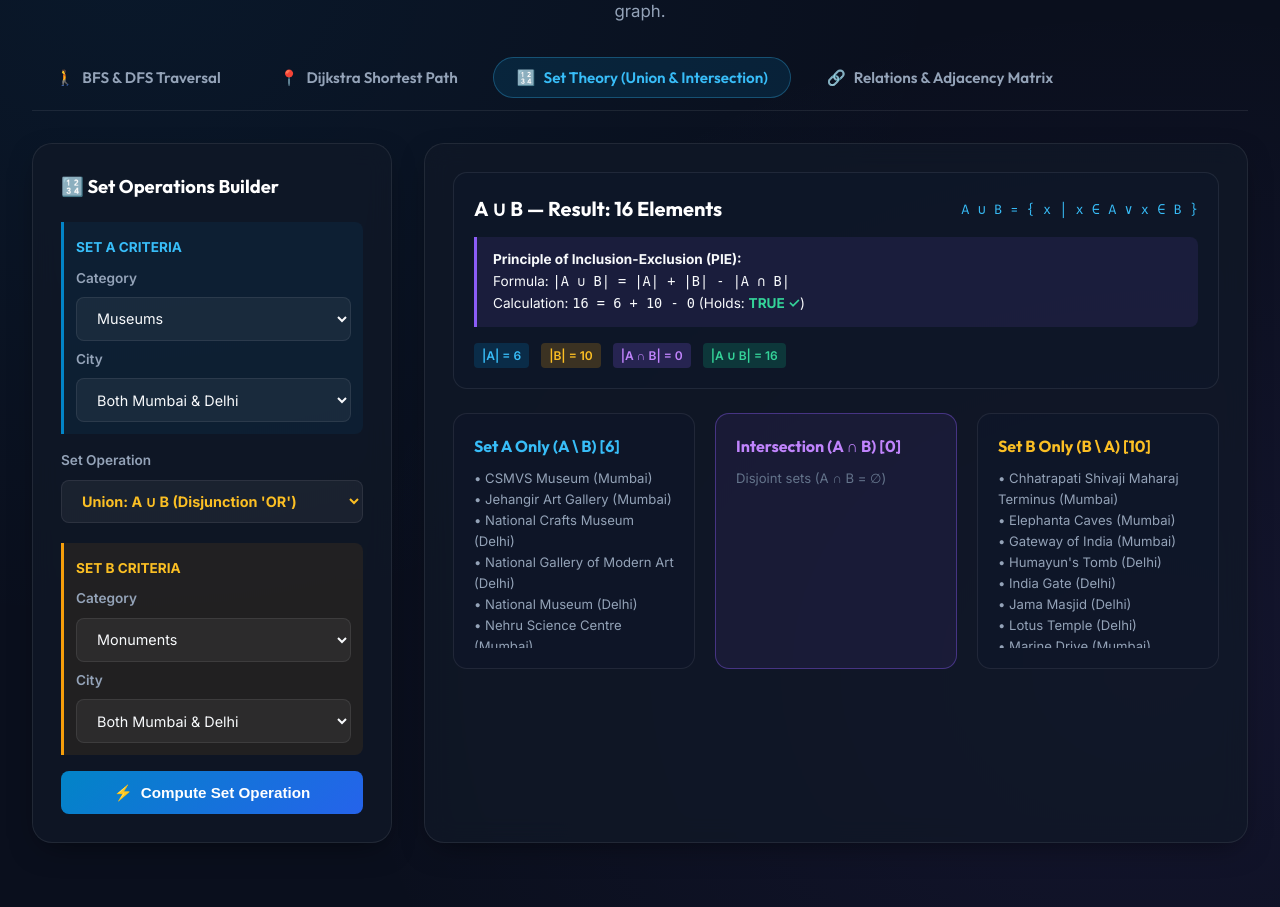
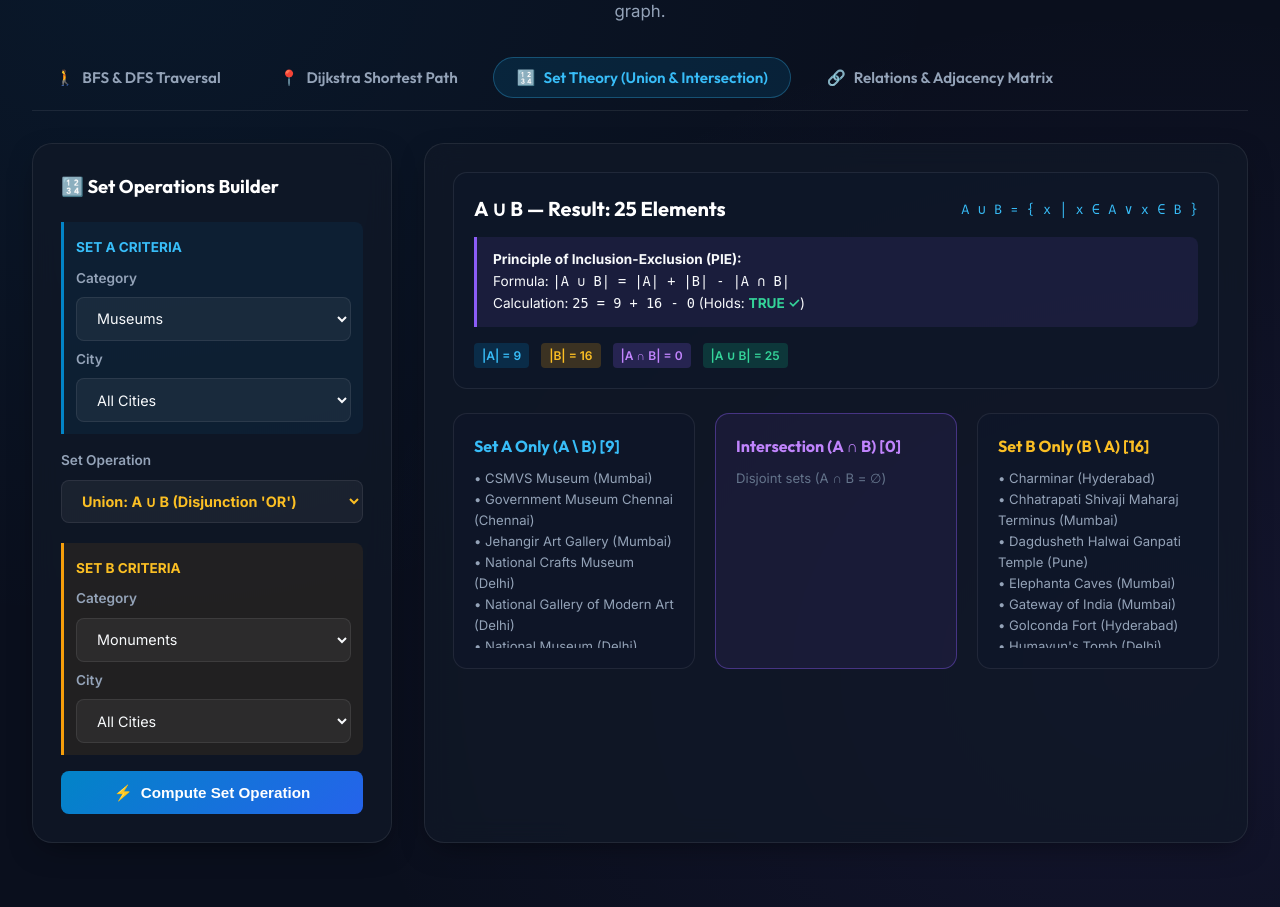
Before and after one commit to harshjavadekar0912/Discrete-Mathematics, a Flask app: template templates/discrete_math.html in a window 1280 px wide, after a click that opens the changed part. Shown: the part 276-1183 px from the top of the page. Run offline with Flask 3, Linux system fonts and the light colour scheme; the template is opened without the code that fills it, so the values that code supplies are empty.

Commit message:
Added more cities (Pune, Chennai and Hyderabad)

```diff
--- a/cypher_queries.py
+++ b/cypher_queries.py
@@ -9,6 +9,7 @@
 import requests
 
 from graph_db import kg_service
+import seed_data
 
 
 # Pre-defined landmark names for entity extraction
@@ -46,9 +47,10 @@
 def extract_city(text: str) -> Optional[str]:
     """Extracts target city."""
     text_lower = text.lower()
-    if "delhi" in text_lower:
-        return "Delhi"
-    if "mumbai" in text_lower or "bombay" in text_lower:
+    for city in seed_data.CITIES:
+        if city["name"].lower() in text_lower:
+            return city["name"]
+    if "bombay" in text_lower:
         return "Mumbai"
     return None
 
--- a/graph_db.py
+++ b/graph_db.py
@@ -40,7 +40,7 @@
 
         # LOCATED_IN
         for p in seed_data.PLACES:
-            city_id = "city_mumbai" if p["city"] == "Mumbai" else "city_delhi"
+            city_id = next(city["id"] for city in seed_data.CITIES if city["name"] == p["city"])
             self.edges.append({
                 "source": p["id"],
                 "target": city_id,
--- a/templates/discrete_math.html
+++ b/templates/discrete_math.html
@@ -114,6 +114,21 @@
                 </option>
               {% endfor %}
             </optgroup>
+            <optgroup label="Pune Transit & Places">
+              {% for p in places if p.city == 'Pune' %}
+                <option value="{{ p.id }}">{{ p.name }} ({{ p.category }})</option>
+              {% endfor %}
+            </optgroup>
+            <optgroup label="Chennai Transit & Places">
+              {% for p in places if p.city == 'Chennai' %}
+                <option value="{{ p.id }}">{{ p.name }} ({{ p.category }})</option>
+              {% endfor %}
+            </optgroup>
+            <optgroup label="Hyderabad Transit & Places">
+              {% for p in places if p.city == 'Hyderabad' %}
+                <option value="{{ p.id }}">{{ p.name }} ({{ p.category }})</option>
+              {% endfor %}
+            </optgroup>
           </select>
         </div>
 
@@ -132,6 +147,21 @@
                 <option value="{{ p.id }}" {% if p.id == 'delhi_red_fort' %}selected{% endif %}>
                   {{ p.name }} ({{ p.category }})
                 </option>
+              {% endfor %}
+            </optgroup>
+            <optgroup label="Pune Transit & Places">
+              {% for p in places if p.city == 'Pune' %}
+                <option value="{{ p.id }}">{{ p.name }} ({{ p.category }})</option>
+              {% endfor %}
+            </optgroup>
+            <optgroup label="Chennai Transit & Places">
+              {% for p in places if p.city == 'Chennai' %}
+                <option value="{{ p.id }}">{{ p.name }} ({{ p.category }})</option>
+              {% endfor %}
+            </optgroup>
+            <optgroup label="Hyderabad Transit & Places">
+              {% for p in places if p.city == 'Hyderabad' %}
+                <option value="{{ p.id }}">{{ p.name }} ({{ p.category }})</option>
               {% endfor %}
             </optgroup>
           </select>
@@ -189,9 +219,12 @@
           <div class="form-group" style="margin-bottom: 0;">
             <label class="form-label">City</label>
             <select id="setACity" class="form-select">
-              <option value="">Both Mumbai & Delhi</option>
+              <option value="">All Cities</option>
               <option value="Mumbai">Mumbai Only</option>
               <option value="Delhi">Delhi Only</option>
+              <option value="Pune">Pune Only</option>
+              <option value="Chennai">Chennai Only</option>
+              <option value="Hyderabad">Hyderabad Only</option>
             </select>
           </div>
         </div>
@@ -223,9 +256,12 @@
           <div class="form-group" style="margin-bottom: 0;">
             <label class="form-label">City</label>
             <select id="setBCity" class="form-select">
-              <option value="">Both Mumbai & Delhi</option>
+              <option value="">All Cities</option>
               <option value="Mumbai">Mumbai Only</option>
               <option value="Delhi">Delhi Only</option>
+              <option value="Pune">Pune Only</option>
+              <option value="Chennai">Chennai Only</option>
+              <option value="Hyderabad">Hyderabad Only</option>
             </select>
           </div>
         </div>
@@ -273,6 +309,9 @@
         <select id="relCitySelect" class="form-select">
           <option value="Mumbai">Mumbai Places</option>
           <option value="Delhi">Delhi Places</option>
+          <option value="Pune">Pune Places</option>
+          <option value="Chennai">Chennai Places</option>
+          <option value="Hyderabad">Hyderabad Places</option>
         </select>
       </div>
 
--- a/templates/explorer.html
+++ b/templates/explorer.html
@@ -11,7 +11,7 @@
     Tourist Places <span>Directory</span>
   </h1>
   <p class="hero-desc">
-    Browse all attractions, heritage monuments, world-class museums, luxury & budget hotels, renowned eateries, and transit stations across Mumbai & Delhi.
+    Browse attractions, museums, hotels, restaurants, and transit stations across Mumbai, Delhi, Pune, Chennai, and Hyderabad.
   </p>
 </section>
 
@@ -33,6 +33,9 @@
       <option value="">All Cities</option>
       <option value="Mumbai">Mumbai</option>
       <option value="Delhi">Delhi</option>
+      <option value="Pune">Pune</option>
+      <option value="Chennai">Chennai</option>
+      <option value="Hyderabad">Hyderabad</option>
     </select>
 
     <input
--- a/templates/graph.html
+++ b/templates/graph.html
@@ -26,6 +26,9 @@
     <button class="filter-btn active" data-city="">All Cities</button>
     <button class="filter-btn" data-city="Mumbai">Mumbai</button>
     <button class="filter-btn" data-city="Delhi">Delhi</button>
+    <button class="filter-btn" data-city="Pune">Pune</button>
+    <button class="filter-btn" data-city="Chennai">Chennai</button>
+    <button class="filter-btn" data-city="Hyderabad">Hyderabad</button>
 
     <input
       type="text"
--- a/templates/index.html
+++ b/templates/index.html
@@ -11,7 +11,7 @@
     Tourist Guide <span>Knowledge Graph Chatbot</span>
   </h1>
   <p class="hero-desc">
-    Ask natural-language tourist questions about attractions, restaurants, hotels, and metro stations in <strong>Mumbai and Delhi</strong>. Every query is converted to Cypher and grounded in Graph Theory.
+    Ask natural-language tourist questions about attractions, restaurants, hotels, and metro stations in <strong>Mumbai, Delhi, Pune, Chennai, and Hyderabad</strong>. Every query is converted to Cypher and grounded in Graph Theory.
   </p>
 </section>
 
@@ -27,7 +27,7 @@
             Hello traveler! 👋 I am your <strong>Tourist Guide Knowledge Graph Chatbot</strong>.
           </p>
           <p style="margin-top: 0.5rem; color: var(--text-muted); font-size: 0.88rem;">
-            I use a <strong>Neo4j Knowledge Graph</strong> containing monuments, museums, hotels, restaurants, and transit stations across <strong>Mumbai & Delhi</strong>. I map your natural questions to <strong>Cypher queries</strong> and apply Discrete Mathematics principles (Graph Theory, Relations, BFS/DFS, Dijkstra, and Set Theory).
+            I use a <strong>Neo4j Knowledge Graph</strong> containing monuments, museums, hotels, restaurants, and transit stations across <strong>Mumbai, Delhi, Pune, Chennai, and Hyderabad</strong>. I map your natural questions to <strong>Cypher queries</strong> and apply Discrete Mathematics principles (Graph Theory, Relations, BFS/DFS, Dijkstra, and Set Theory).
           </p>
           <p style="margin-top: 0.5rem; font-size: 0.85rem; color: #38bdf8;">
             Try asking one of the questions on the right, or type your own question below!
@@ -109,7 +109,7 @@
       </div>
       <div class="metric-row">
         <span class="metric-label">Target Cities</span>
-        <span class="metric-value">Mumbai & Delhi</span>
+        <span class="metric-value">5 Cities</span>
       </div>
       <div class="metric-row">
         <span class="metric-label">Relation Types</span>
```
Also changed, not shown: seed_data.py (+67 -2 lines), 1 other file.
